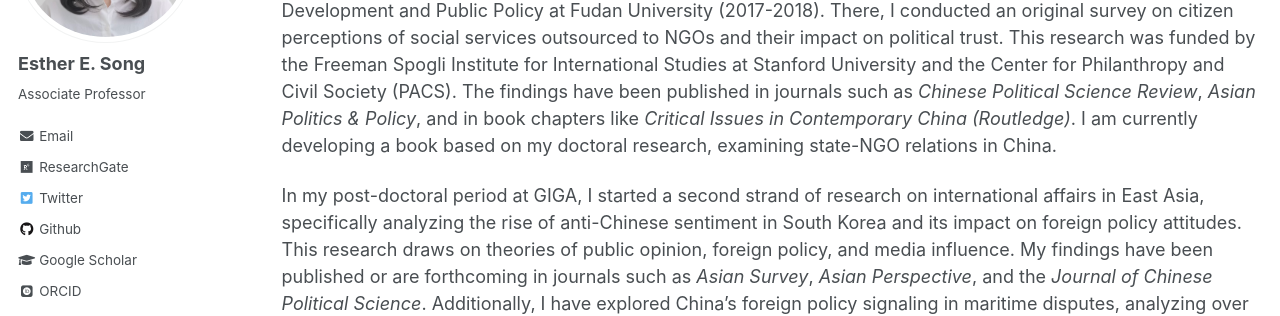
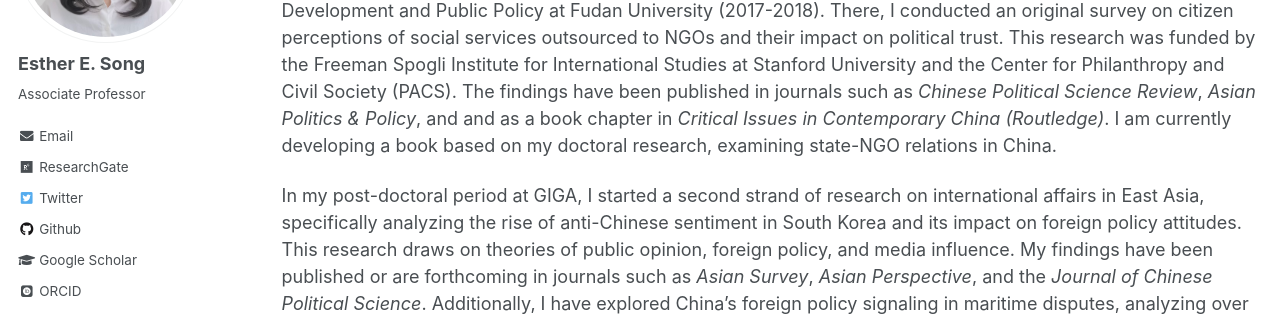
Before and after one commit to ehsong/ehsong.github.io, a Jekyll site: the page built from _pages/research.md, in a window 1280 px wide and 900 px high, scrolled down 309 px. Shown: the part 152-468 px from the top of the window. Built offline with Jekyll 4.4.1, drawn with Linux system fonts in a browser that asks for light colours; some web fonts are replaced.

Commit message:
Update research.md

```diff
--- a/_pages/research.md
+++ b/_pages/research.md
@@ -8,7 +8,7 @@ author_profile: true
 {% include base_path %}
 My research centers on civil society and NGO policies in China; China's diplomacy; and attitudes towards China. My other research areas include personalization of executive power in both democray and autocracy contexts. I have experience using a wide variety of methods including fieldwork, surveys, statistical analyses, and text analyses. More recently, I am using computational methods to collect data and applying text mining to uncover discourse and narratives, as well as quantitative analysis of survey data and survey experiments to gauage micro-level causal effects.
 
-During my doctoral studies at Stanford, I investigated NGO-state relations in China, focusing on the evolution of civil society and NGO policies. This research led me to undertake Mandarin Chinese language training in Beijing (2014, 2015), conduct fieldwork in Beijing, Shanghai, and Wuhan (2015-2017), where I interviewed grassroots NGOs and neighborhood-level government institutions. My project also led to a pre-doctoral fellowship at the School of Development and Public Policy at Fudan University (2017-2018). There, I conducted an original survey on citizen perceptions of social services outsourced to NGOs and their impact on political trust. This research was funded by the Freeman Spogli Institute for International Studies at Stanford University and the Center for Philanthropy and Civil Society (PACS). The findings have been published in journals such as *Chinese Political Science Review*, *Asian Politics & Policy*, and in book chapters like *Critical Issues in Contemporary China (Routledge)*. I am currently developing a book based on my doctoral research, examining state-NGO relations in China.
+During my doctoral studies at Stanford, I investigated NGO-state relations in China, focusing on the evolution of civil society and NGO policies. This research led me to undertake Mandarin Chinese language training in Beijing (2014, 2015), conduct fieldwork in Beijing, Shanghai, and Wuhan (2015-2017), where I interviewed grassroots NGOs and neighborhood-level government institutions. My project also led to a pre-doctoral fellowship at the School of Development and Public Policy at Fudan University (2017-2018). There, I conducted an original survey on citizen perceptions of social services outsourced to NGOs and their impact on political trust. This research was funded by the Freeman Spogli Institute for International Studies at Stanford University and the Center for Philanthropy and Civil Society (PACS). The findings have been published in journals such as *Chinese Political Science Review*, *Asian Politics & Policy*, and and as a book chapter in *Critical Issues in Contemporary China (Routledge)*. I am currently developing a book based on my doctoral research, examining state-NGO relations in China.
 
 In my post-doctoral period at GIGA, I started a second strand of research on international affairs in East Asia, specifically analyzing the rise of anti-Chinese sentiment in South Korea and its impact on foreign policy attitudes. This research draws on theories of public opinion, foreign policy, and media influence. My findings have been published or are forthcoming in journals such as *Asian Survey*, *Asian Perspective*, and the *Journal of Chinese Political Science*. Additionally, I have explored China's foreign policy signaling in maritime disputes, analyzing over 31,000 state media reports to understand how China communicates differently to domestic and international audiences, balancing its image as a responsible power with the need to satisfy a hawkish domestic audience. This work will be published in the *Australian Journal of International Affairs*.
 
```
